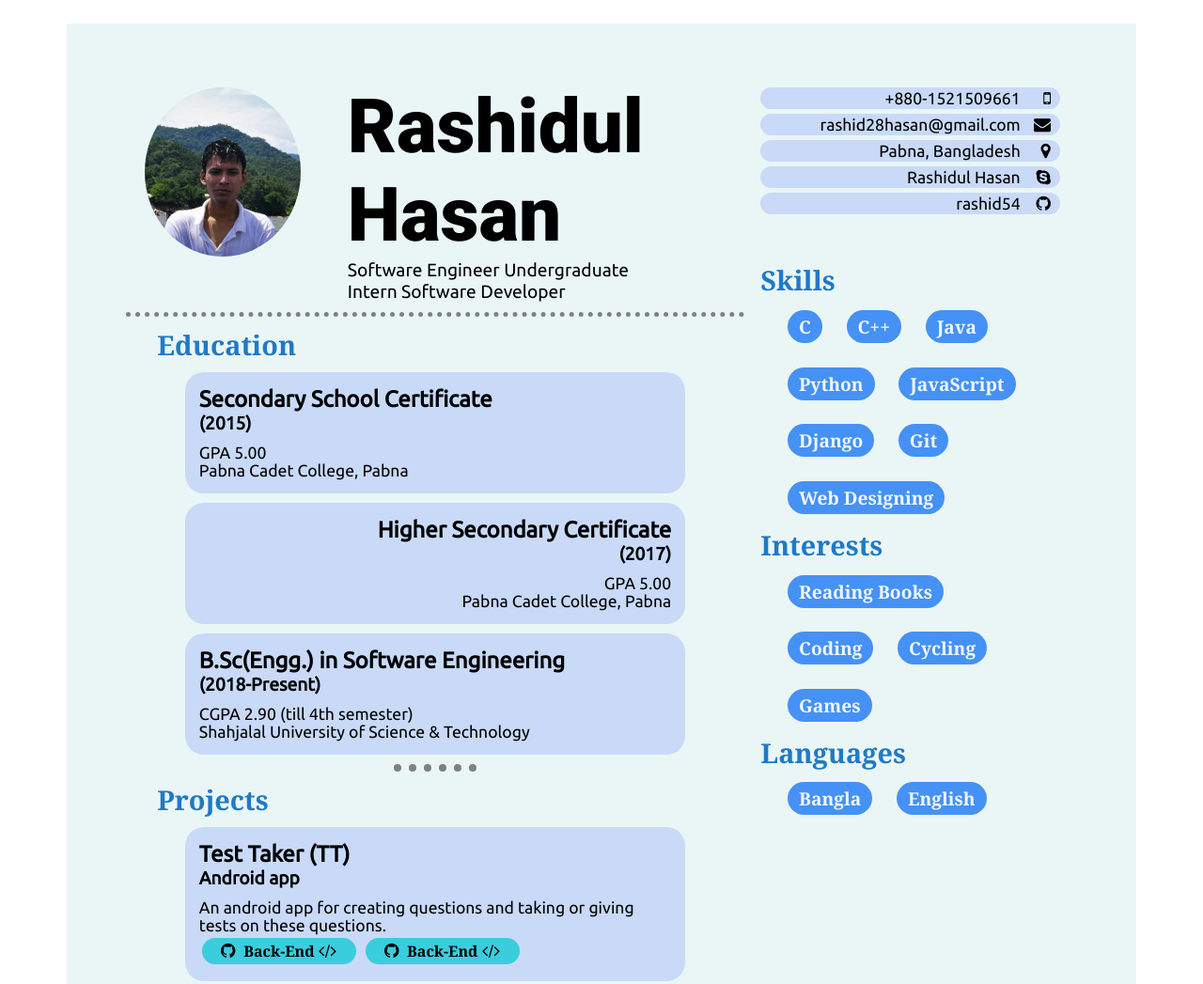
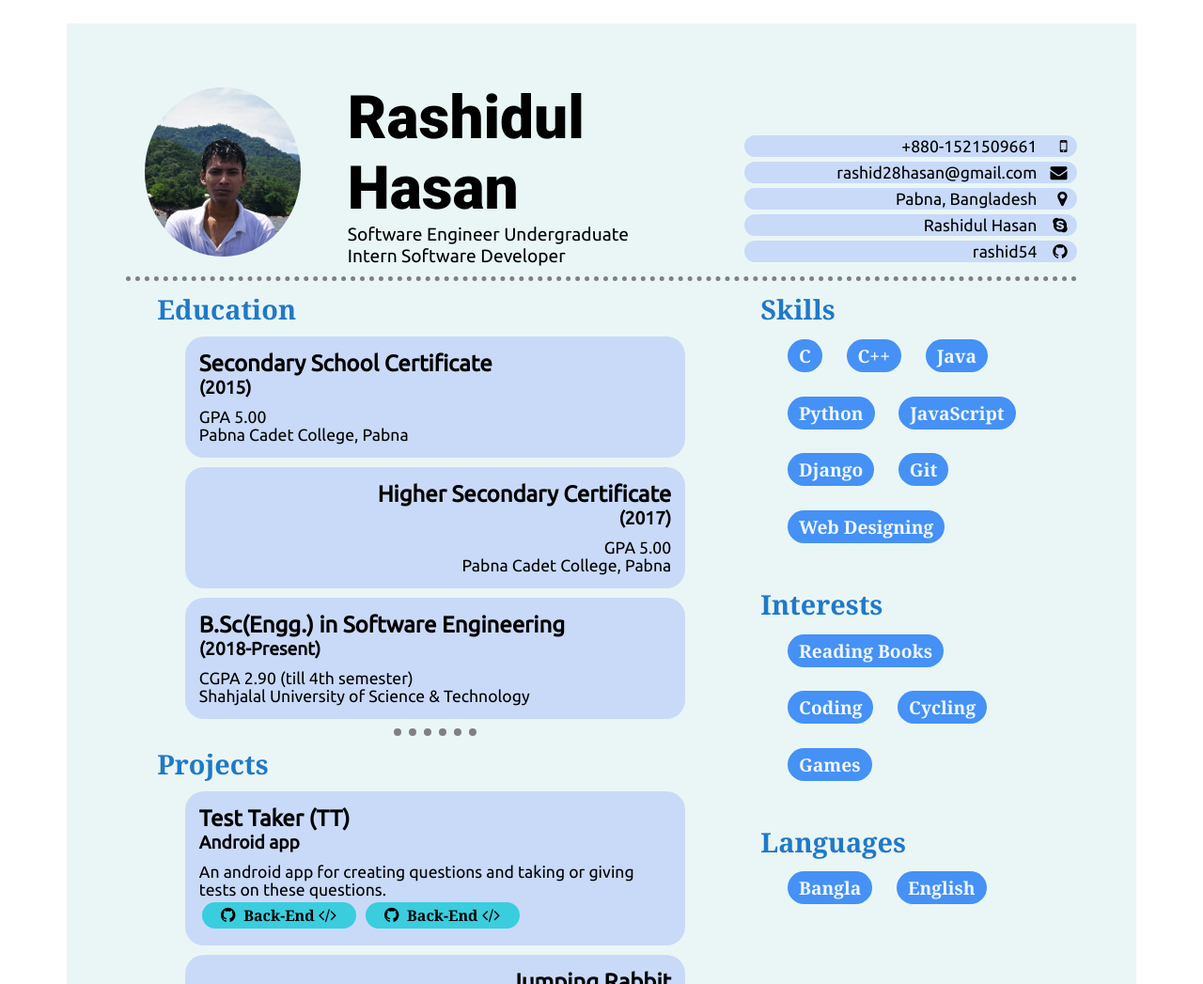
Before and after one commit to rashid54/my_cv, a plain HTML site: page index.html in a window 1280 px wide. Shown: the top 1047 px of the page at 94% size. Drawn offline with Linux system fonts and the light colour scheme.

Commit message:
stable 0.3

```diff
--- a/index.html
+++ b/index.html
@@ -14,7 +14,6 @@
   </head>
   <body>
     <div class="mainBody">
-      <div class="topSection">
       <div class="intro">
         <img class="profilePic" src="pics/dp.jpg" alt="Profile Picture">
         <div class="introInfo">
@@ -24,8 +23,33 @@
         </div>
       </div>
 
+      <div class="contacts">
+        <p class="contactItem">
+          +880-1521509661
+          &nbsp; <i class="fa fa-mobile"></i>
+        </p>
+        <p class="contactItem">
+          rashid28hasan@gmail.com
+          &nbsp; <i class="fa fa-envelope"></i>
+        </p>
+        <p class="contactItem">
+          Pabna, Bangladesh
+          &nbsp; <i class="fa fa-map-marker"></i>
+        </p>
+        <p class="contactItem">
+          Rashidul Hasan
+          &nbsp; <i class="fa fa-skype"></i>
+        </p>
+        <p class="contactItem">
+          rashid54
+          &nbsp; <i class="fa fa-github"></i>
+        </p>
+        <!-- TODO: add links -->
+      </div>
+
       <hr>
 
+      <div class="topSection">
         <div class="education section">
           <h3>Education</h3>
           <div class="itemList">
@@ -107,30 +131,6 @@
       </div>
 
       <div class="bottomSection">
-        <div class="contacts section">
-          <p class="contactItem">
-            +880-1521509661
-            &nbsp; <i class="fa fa-mobile"></i>
-          </p>
-          <p class="contactItem">
-            rashid28hasan@gmail.com
-            &nbsp; <i class="fa fa-envelope"></i>
-          </p>
-          <p class="contactItem">
-            Pabna, Bangladesh
-            &nbsp; <i class="fa fa-map-marker"></i>
-          </p>
-          <p class="contactItem">
-            Rashidul Hasan
-            &nbsp; <i class="fa fa-skype"></i>
-          </p>
-          <p class="contactItem">
-            rashid54
-            &nbsp; <i class="fa fa-github"></i>
-          </p>
-          <!-- TODO: add links -->
-        </div>
-
         <div class="skills section blockSection">
           <h3>Skills</h3>
           <div class="blockList">
--- a/styles.css
+++ b/styles.css
@@ -12,7 +12,7 @@ h2, h3, h4, h5, h6 {
 
 h2 {
   font-family: 'Roboto', sans-serif;
-  font-size: 5rem;
+  font-size: 4rem;
   margin: 0px 0px;
 }
 
@@ -43,6 +43,7 @@ hr {
   border-color: grey;
   border-width: 5px;
   margin: 10px auto;
+  width: 100%;
 }
 
 .shortHr {
@@ -56,6 +57,7 @@ hr {
   padding: 5%;
   margin: 2% auto;
   display: flex;
+  flex-wrap: wrap;
 }
 
 .topSection {
@@ -68,6 +70,7 @@ hr {
 
 .intro {
   display: flex;
+  width: 65%;
 }
 
 .introDescription {
@@ -124,8 +127,8 @@ hr {
 
 .contacts {
   text-align: right;
-  min-height: 185px;
-  margin: auto;
+  width: 35%;
+  align-self: flex-end;
 }
 
 .contactItem {
@@ -140,7 +143,11 @@ hr {
   font-size: 18px;
 }
 
-.blockList{
+.blockSection {
+  margin-bottom: 2rem;
+}
+
+.blockList {
   display: flex;
   flex-wrap: wrap;
   width: 90%;
```
Lines whose indentation alone changed are shown as unchanged.
